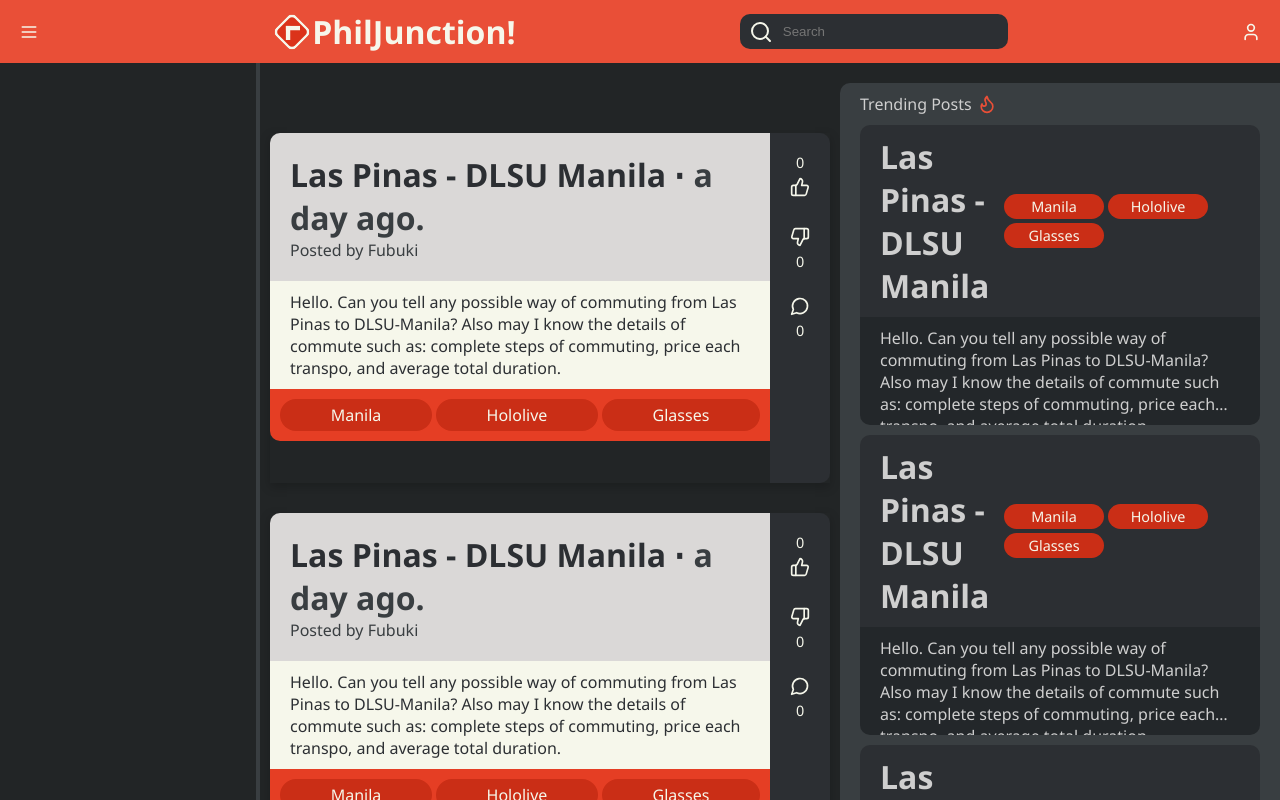
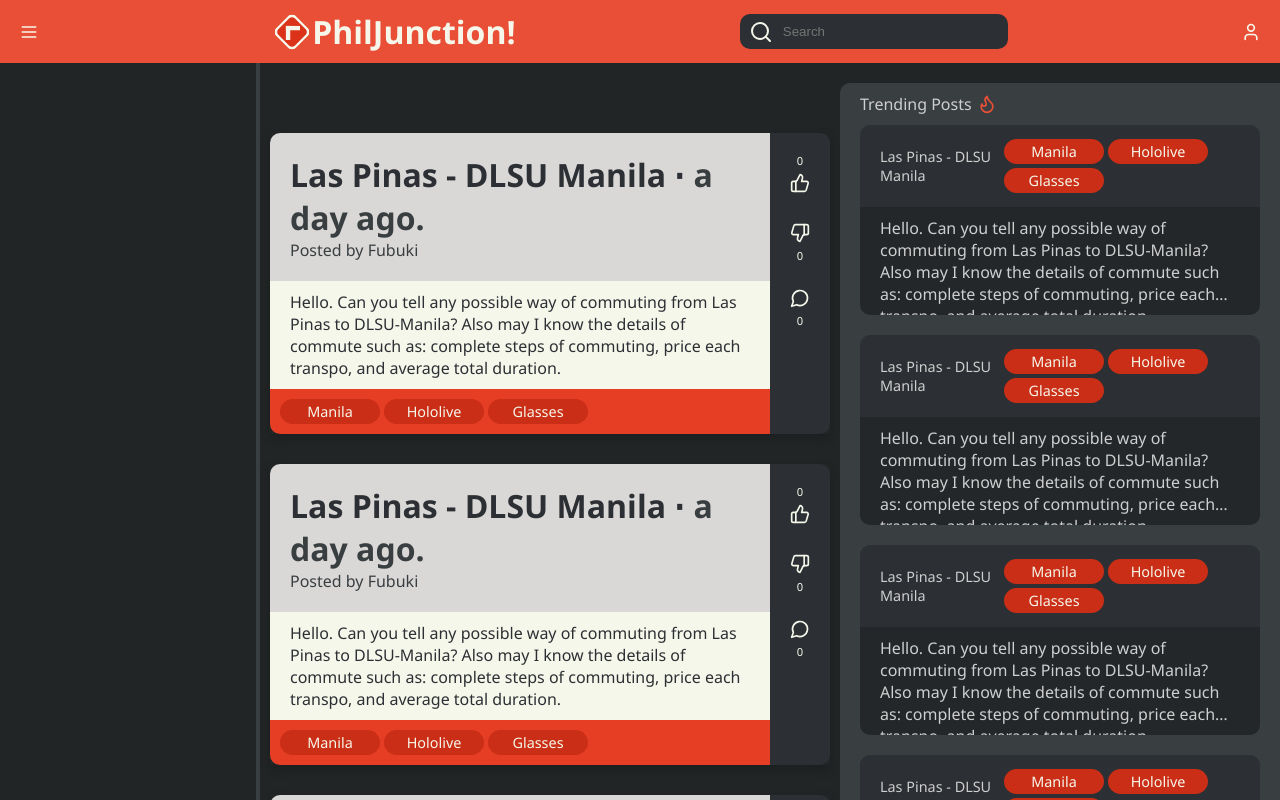
Before and after one commit to tonishii/PhilJunction, a React (Vite) app: page / in a window 1280 px wide. Shown: the top 800 px of the page. Built offline with nearby package versions, Linux system fonts and the light colour scheme.

Commit message:
Fixed Headers for each post and made the tags smaller.

```diff
--- a/src/components/smallpost.tsx
+++ b/src/components/smallpost.tsx
@@ -13,7 +13,7 @@ export default function SmallPost({
     <div className="smallpost-container">
       <Link to="/post" className="post-link">
         <div className="smallpost-header">
-          <h1>{post.title}</h1>
+          <p>{post.title}</p>
 
           <div className="tag-list">
             {post.tags.map((tag, i) => (
--- a/src/styles/post-styles.css
+++ b/src/styles/post-styles.css
@@ -20,7 +20,6 @@
 .post-container {
     display: grid;
     grid-template-columns: 500px 60px;
-    min-height: 350px;
     box-shadow: 0 4px 10px rgba(0, 0, 0, 0.2);
 }
 
@@ -48,7 +47,7 @@
 
 .count {
     color: #F6F7EB;
-    font-size: 0.9rem;
+    font-size: 0.7rem;
 }
 
 .post-sidebar .sidebar-button {
@@ -79,7 +78,7 @@
 
 .post-footer {
     display: grid;
-    grid-template-columns: repeat(auto-fit, minmax(60px, auto));
+    grid-template-columns: repeat(auto-fit, minmax(60px, 100px));
     border-radius: 0px 0px 0px 10px;
     background-color: #E53E24;
     overflow: hidden;
@@ -90,11 +89,12 @@
 .tag {
     color: #F6F7EB;
     display: inline-block;
-    padding: 5px 15px;
     border-radius: 25px;
     background-color: #CA2E16;
     min-width: 50px;
     text-align: center;
+    padding: 3px 5px;
+    font-size: 0.9rem;
 }
 
 .popular-posts-list {
@@ -160,7 +160,7 @@
   width: 100%;
   height: auto;
   object-fit: cover;
-  transition: transform 0.3s ease, filter 0.3s ease;
+  transition: filter 0.3s ease;
 }
 
 .post-image:hover {
@@ -171,7 +171,7 @@
     display: flex;
     align-items: center;
     justify-content: center;
-    background-color: #E53E24;
+    background-color: #2c2f33;
     padding: 10px;
     gap: 4px;
 }
@@ -205,9 +205,9 @@
     background-color: #2c2f33;
 }
 
-.smallpost-header h1 {
+.smallpost-header p {
     color: #cfcfcf;
-    font-size: 2rem;
+    font-size: 0.9rem;
     margin: 0;
 }
 
@@ -217,12 +217,6 @@
     gap: 4px;
     margin: 4px;
     overflow: hidden;
-}
-
-.smallpost-header .tag {
-    margin: 0px;
-    padding: 3px 5px;
-    font-size: 0.9rem;
 }
 
 .smallpost-body {
```
